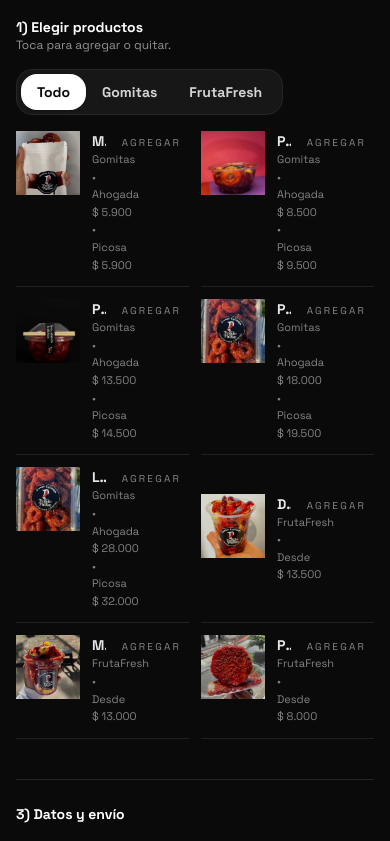
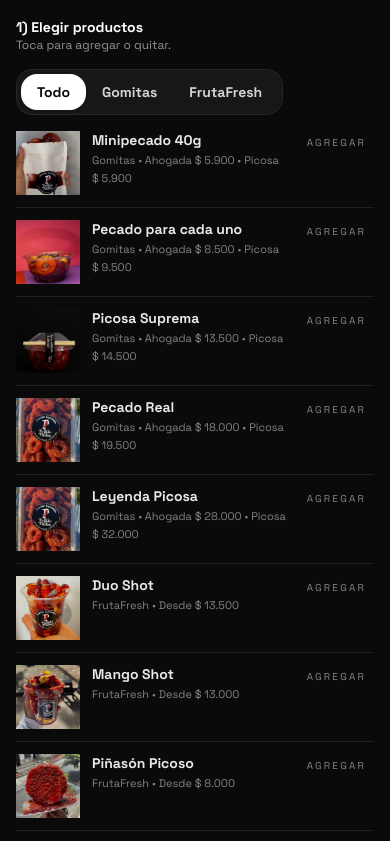
Before and after one commit to klmendez/pecado-picoso, a React (Vite) app: page / in a window 390 px wide. Shown: the part 943-1784 px from the top of the page. Built offline with nearby package versions, Linux system fonts and the light colour scheme.

Commit message:
actualziacion precios

```diff
--- a/src/components/CatalogoCompacto.tsx
+++ b/src/components/CatalogoCompacto.tsx
@@ -59,7 +59,7 @@ export default function CatalogoCompacto({ selectedIds, onToggle, filter }: Prop
   });
 
   return (
-    <div className="grid grid-cols-2 gap-3">
+    <div className="grid grid-cols-1 sm:grid-cols-2 gap-3">
       {list.map((p) => {
         const active = isSelected(p.id);
 
@@ -95,9 +95,12 @@ export default function CatalogoCompacto({ selectedIds, onToggle, filter }: Prop
               <div className="min-w-0 flex-1">
                 <div className="flex items-start justify-between gap-2">
                   <div className="min-w-0">
-                    <div className="truncate text-sm font-black text-white">{p.name}</div>
+                    {/* ✅ Mobile: 2 líneas (no se come el nombre). Desktop: compacto */}
+                    <div className="text-sm font-black text-white leading-snug line-clamp-2 sm:line-clamp-1">
+                      {p.name}
+                    </div>
 
-                    <div className="text-[11px] text-white/55">
+                    <div className="mt-0.5 text-[11px] text-white/55">
                       {p.category === "gomitas" ? (
                         <>
                           Gomitas
```
